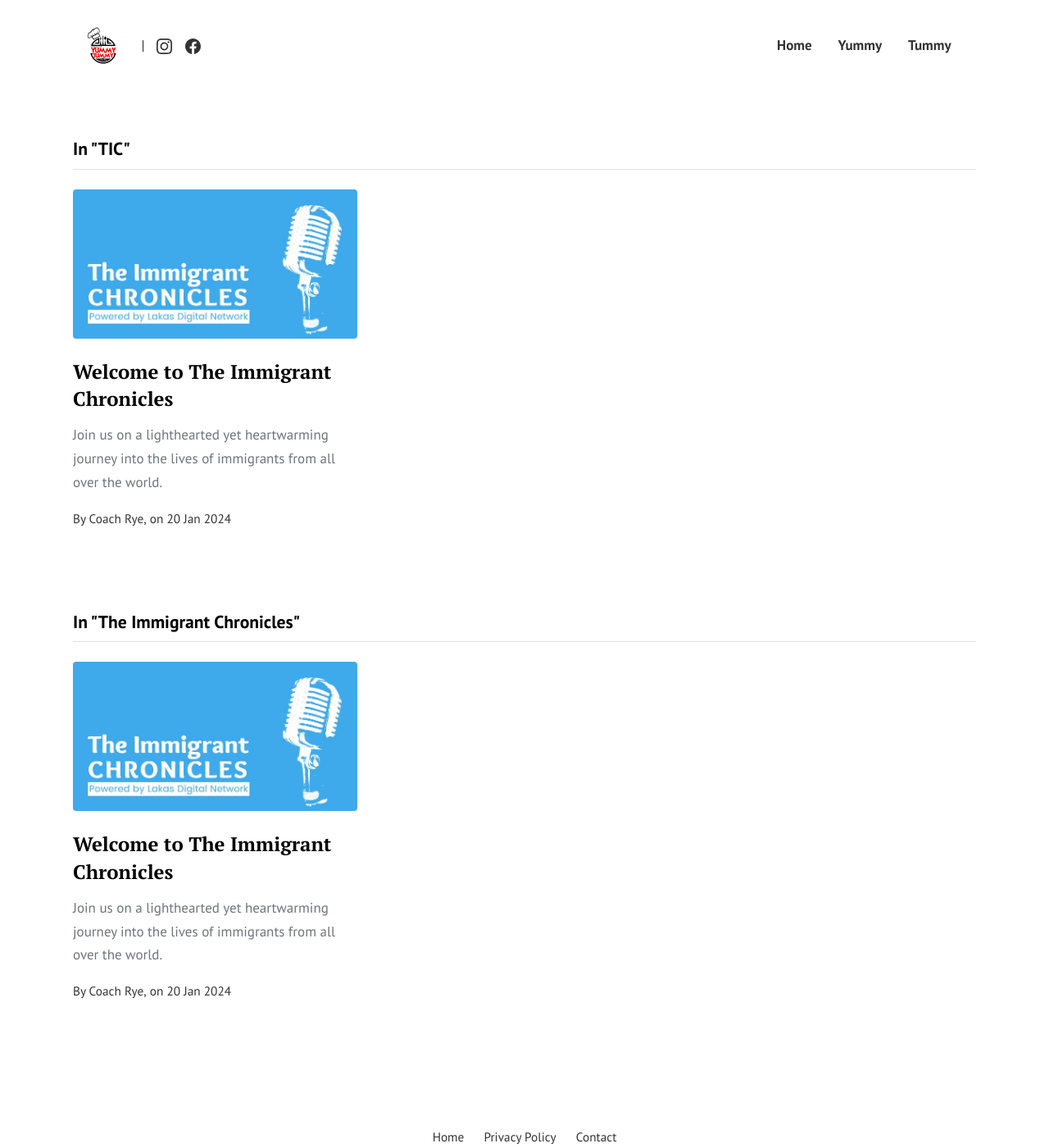
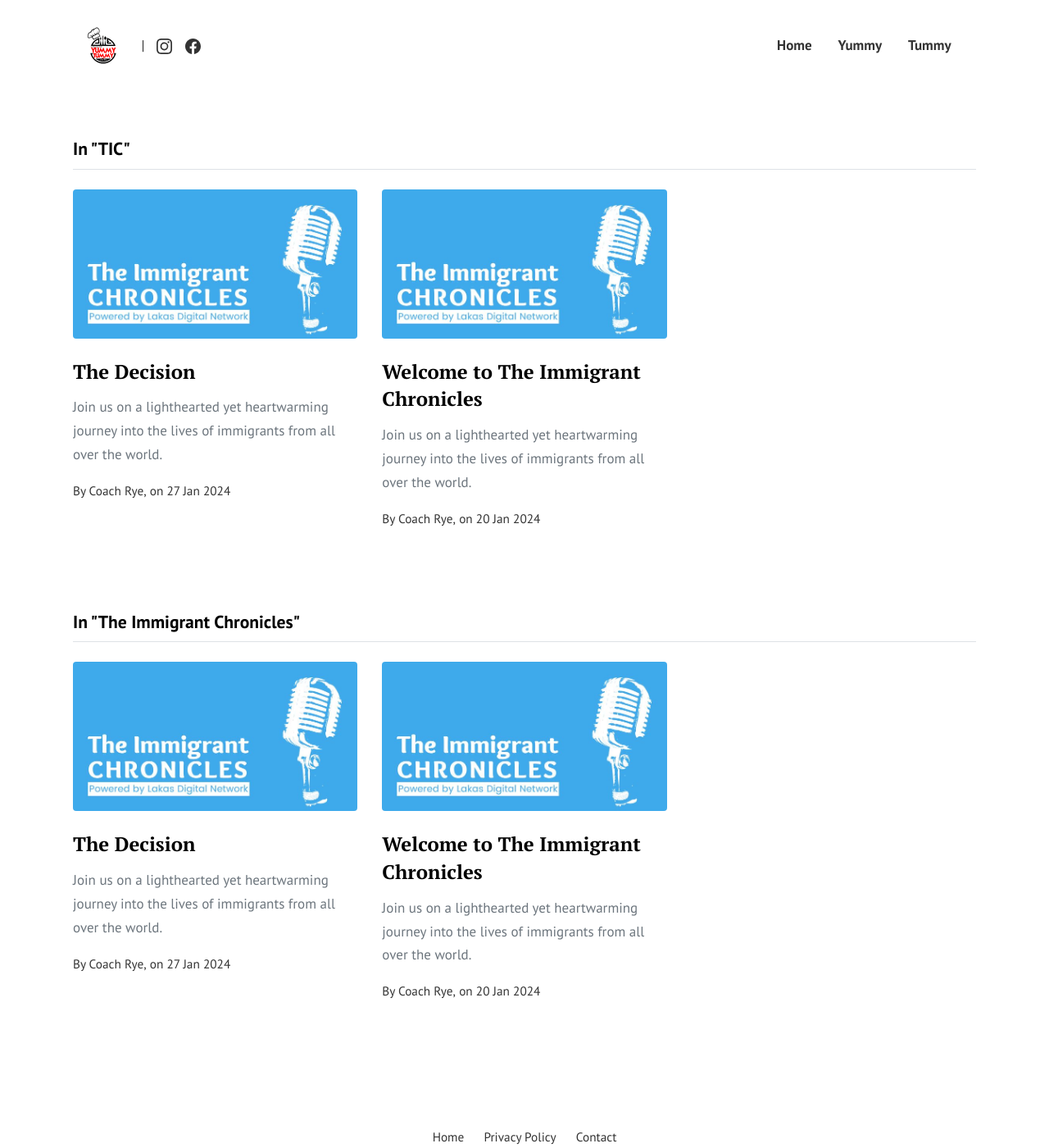
Before and after one commit to LakasNetwork/savore, a Jekyll site: the page built from pages/tags.md, in a window 1280 px wide and 1400 px high. Shown: the whole window at 82% size. Built offline with Jekyll 4.4.1, drawn with Linux system fonts in a browser that asks for light colours.

Commit message:
TIC 1 and 2

```diff
--- a/_posts/2024-01-10-the-immigrant-chronicles.md
+++ b/_posts/2024-01-10-the-immigrant-chronicles.md
@@ -20,5 +20,9 @@
 
 Relax, tune in, and let's embark on this joyous adventure together!
 
+<iframe style="border-radius:12px" src="https://open.spotify.com/embed/episode/5CBgRuqL5hiH0dkydVhSRd?utm_source=generator" width="100%" height="352" frameBorder="0" allowfullscreen="" allow="autoplay; clipboard-write; encrypted-media; fullscreen; picture-in-picture" loading="lazy"></iframe>
 
-<iframe style="border-radius:12px" src="https://open.spotify.com/embed/episode/5CBgRuqL5hiH0dkydVhSRd?utm_source=generator" width="100%" height="352" frameBorder="0" allowfullscreen="" allow="autoplay; clipboard-write; encrypted-media; fullscreen; picture-in-picture" loading="lazy"></iframe>
+Hey there, podcast pals! 🎙️Welcome the Immigrant Chronicles. The first episode is all about inviting you to go on this journey with us and to let you know what you can expect from us. See you in the next ones. 😍
+
+---
+Send in a voice message: https://podcasters.spotify.com/pod/show/the-immigrant-chronicles/message
--- /dev/null
+++ b/_posts/2024-01-27-the-decision.md
@@ -0,0 +1,16 @@
+---
+layout: post
+title:  "The Decision"
+description: "Join us on a lighthearted yet heartwarming journey into the lives of immigrants from all over the world."
+date:   2024-01-27
+author: rye
+categories: [ tummy, canada journey]
+tags:       [ TIC, The Immigrant Chronicles ]
+image: assets/images/thumbnails/YT-001.jpg
+redirect_from:
+  - /tic/2
+---
+
+Hey there, podcast pals! 🎙️ In this second episode, we will discuss the important factors to consider when deciding to immigrate. This journey takes you out of your comfort zone and away from your support group, so it must not be taken lightly. We won't go deep here but wanted to point out the important things to consider. 😍
+
+<iframe style="border-radius:12px" src="https://open.spotify.com/embed/episode/4qTMmZ4bsA94z0DbdbgDHt?utm_source=generator" width="100%" height="352" frameBorder="0" allowfullscreen="" allow="autoplay; clipboard-write; encrypted-media; fullscreen; picture-in-picture" loading="lazy"></iframe>
```
Also changed, not shown: other parts of _posts/2024-01-10-the-immigrant-chronicles.md (+1 -1 lines).
